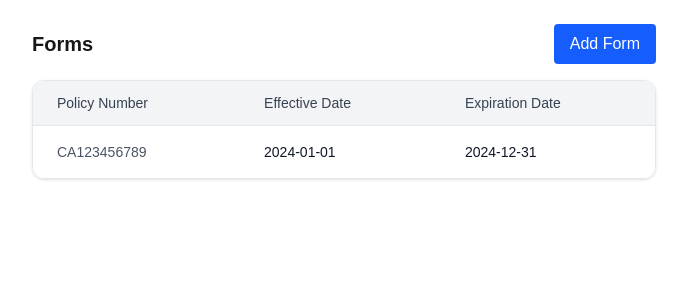
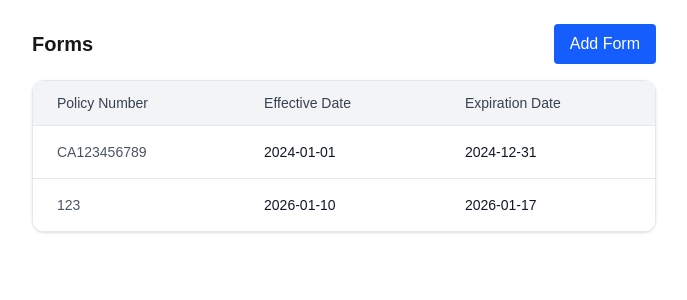
Before and after one commit to Shameer-U/insurance-app, a Next.js app: page /forms in a window 1280 px wide. Shown: the top 300 px of the page, without its empty margins (296-983 px from the left). Built offline with nearby package versions, Linux system fonts and the light colour scheme; no server answers.

Commit message:
create PUT API for form update

```diff
--- /dev/null
+++ b/app/api/forms/[id]/route.ts
@@ -0,0 +1,47 @@
+import { NextResponse } from "next/server";
+import { updateForm } from "@/data/jsonDB";
+import { getServerSession } from "next-auth";
+import { authOptions } from "@/lib/auth";
+
+export const PUT = async (
+  req: Request,
+  context: { params: Promise<{ id: string }> },
+) => {
+  try {
+    const session = await getServerSession(authOptions);
+    if (!session) {
+      return NextResponse.json({ error: "Unauthorized" }, { status: 401 });
+    }
+
+    const { id } = await context.params;
+    const formId = Number(id);
+    if (Number.isNaN(formId)) {
+      return NextResponse.json({ error: "Invalid form id" }, { status: 400 });
+    }
+
+    const body = await req.json();
+    if (!body) {
+      return NextResponse.json(
+        { error: "Request body is required" },
+        { status: 400 },
+      );
+    }
+
+    const updatedForm = updateForm(formId, body);
+
+    if (!updatedForm) {
+      return NextResponse.json({ error: "Form not found" }, { status: 404 });
+    }
+
+    return NextResponse.json(
+      { message: "Form updated", data: updatedForm },
+      { status: 200 },
+    );
+  } catch (error) {
+    console.error("PUT /api/forms/[id] failed:", error);
+    return NextResponse.json(
+      { error: "Failed to update form" },
+      { status: 500 },
+    );
+  }
+};
--- a/data/forms.json
+++ b/data/forms.json
@@ -1,5 +1,4 @@
-{
-  "forms": [
+[
   {
     "id": 1,
     "policyNumber": "CA123456789",
@@ -94,6 +93,71 @@
       "nextPaymentDue": "2024-02-01",
       "paymentAmount": "$1,000"
     }
+  },
+  {
+    "id": 2,
+    "policyNumber": "123",
+    "policyHolder": {
+      "name": "kkjkj",
+      "address": {
+        "street": "mkj",
+        "city": "lklk",
+        "state": "lkklk",
+        "zipCode": "lkklk"
+      },
+      "contact": {
+        "phone": "13213213",
+        "email": "sfsdf@hhg.com"
+      }
+    },
+    "effectiveDate": "2026-01-10",
+    "expirationDate": "2026-01-17",
+    "policyLimits": {
+      "bodilyInjuryPerPerson": "kjkj",
+      "bodilyInjuryPerAccident": "kmk",
+      "propertyDamagePerAccident": "kjjkjkj",
+      "combinedSingleLimit": "kkjkjk"
+    },
+    "vehicles": [
+      {
+        "vehicleId": "kjjkj",
+        "make": "kkjkj",
+        "model": "lklklk",
+        "year": 223,
+        "VIN": "2323",
+        "usage": "2323",
+        "coverage": {
+          "collision": false,
+          "comprehensive": false,
+          "deductible": {
+            "collision": "dasd",
+            "comprehensive": "sdsd"
+          }
+        }
+      }
+    ],
+    "drivers": [
+      {
+        "driverId": "asas",
+        "name": "asas",
+        "licenseNumber": "asas",
+        "dateOfBirth": "2026-01-07",
+        "dateOfHire": "2026-01-07"
+      }
+    ],
+    "endorsements": [
+      {
+        "endorsementId": "weqwe",
+        "description": "wqewe",
+        "effectiveDate": "2026-01-14",
+        "expirationDate": "2026-01-14"
+      }
+    ],
+    "premiums": {
+      "annualPremium": "adsad",
+      "paymentPlan": "sdsd",
+      "nextPaymentDue": "2026-01-03",
+      "paymentAmount": "424"
+    }
   }
 ]
-}
--- a/data/jsonDB.ts
+++ b/data/jsonDB.ts
@@ -6,18 +6,18 @@ const filePath = path.join(process.cwd(), "data/forms.json");
 
 export const readForms = () => {
   const raw = fs.readFileSync(filePath, "utf-8");
-  return JSON.parse(raw).forms;
+  return JSON.parse(raw);
 };
 
 export const writeForm = (formData: InsurancePolicy) => {
   const data = JSON.parse(fs.readFileSync(filePath, "utf-8"));
 
   const newForm = {
-    id: data.forms.length + 1,
+    id: data.length + 1,
     ...formData,
   };
 
-  data.forms.push(newForm);
+  data.push(newForm);
   fs.writeFileSync(filePath, JSON.stringify(data, null, 2));
 
   return newForm;
@@ -25,6 +25,33 @@ export const writeForm = (formData: InsurancePolicy) => {
 
 export const readForm = (id: number) => {
   const raw = fs.readFileSync(filePath, "utf-8");
-  const allForms = JSON.parse(raw).forms;
+  const allForms = JSON.parse(raw);
   return allForms?.find((form: InsurancePolicy) => form.id === id);
 };
+
+export const updateForm = (id: number, formData: InsurancePolicy) => {
+  const raw = fs.readFileSync(filePath, "utf-8");
+  const data = JSON.parse(raw);
+
+  if (!Array.isArray(data)) {
+    throw new Error("Invalid forms data");
+  }
+
+  const index = data.findIndex((form: InsurancePolicy) => form.id === id);
+
+  if (index === -1) {
+    throw new Error(`Form with id ${id} not found`);
+  }
+
+  // Preserve original id
+  const updatedForm: InsurancePolicy = {
+    ...formData,
+    id,
+  };
+
+  data[index] = updatedForm;
+
+  fs.writeFileSync(filePath, JSON.stringify(data, null, 2), "utf-8");
+
+  return updatedForm;
+};
```
Lines whose indentation alone changed are shown as unchanged.
